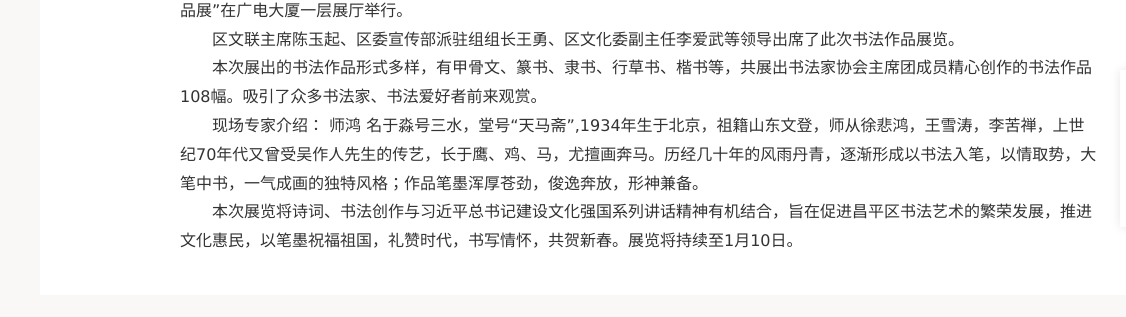
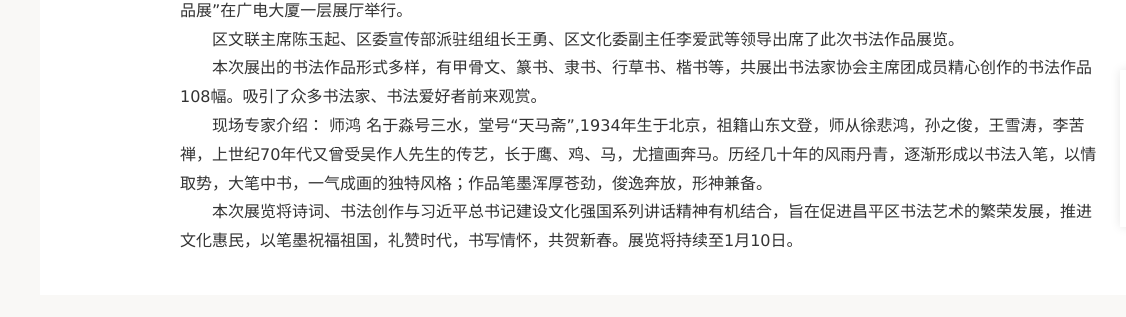
Before and after one commit to mhxqwer/shwhlyj.beijing.gov.cn, a plain HTML site: page index.html in a window 1280 px wide. Shown: the part 483-800 px from the top of the page, 0-1126 px from the left. Drawn offline with Linux system fonts and the light colour scheme; a script that the page names is missing; a web font is replaced by a local one.

Commit message:
Update index.html

```diff
--- a/index.html
+++ b/index.html
@@ -163,7 +163,7 @@ document.write('')
    本次展出的书法作品形式多样，有甲骨文、篆书、隶书、行草书、楷书等，共展出书法家协会主席团成员精心创作的书法作品108幅。吸引了众多书法家、书法爱好者前来观赏。
 <p>
 现场专家介绍：
-师鸿 名于淼号三水，堂号“天马斋”,1934年生于北京，祖籍山东文登，师从徐悲鸿，王雪涛，李苦禅，上世纪70年代又曾受吴作人先生的传艺，长于鹰、鸡、马，尤擅画奔马。历经几十年的风雨丹青，逐渐形成以书法入笔，以情取势，大笔中书，一气成画的独特风格；作品笔墨浑厚苍劲，俊逸奔放，形神兼备。
+师鸿 名于淼号三水，堂号“天马斋”,1934年生于北京，祖籍山东文登，师从徐悲鸿，孙之俊，王雪涛，李苦禅，上世纪70年代又曾受吴作人先生的传艺，长于鹰、鸡、马，尤擅画奔马。历经几十年的风雨丹青，逐渐形成以书法入笔，以情取势，大笔中书，一气成画的独特风格；作品笔墨浑厚苍劲，俊逸奔放，形神兼备。
   </p>
 </p>
   <p>
```
